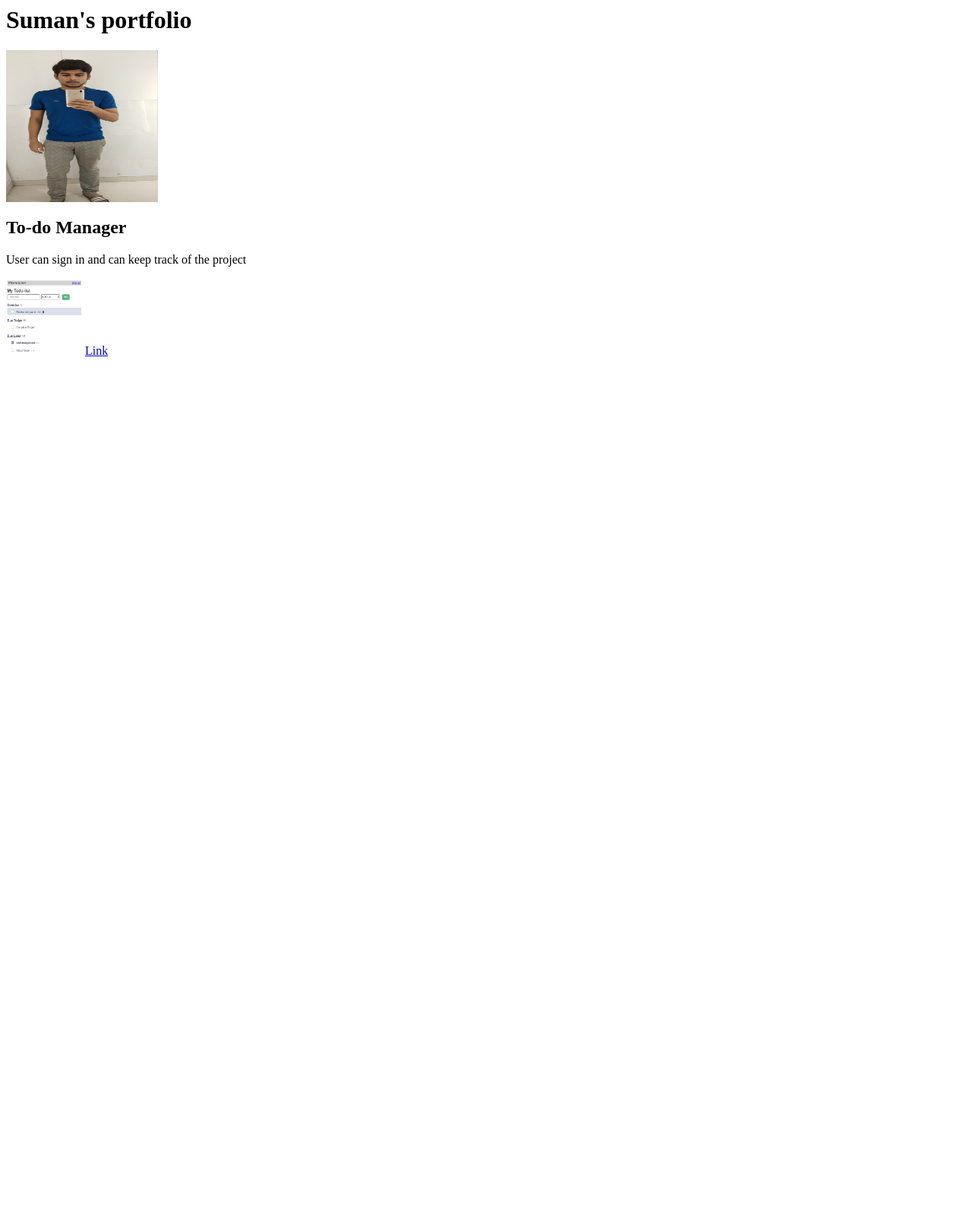
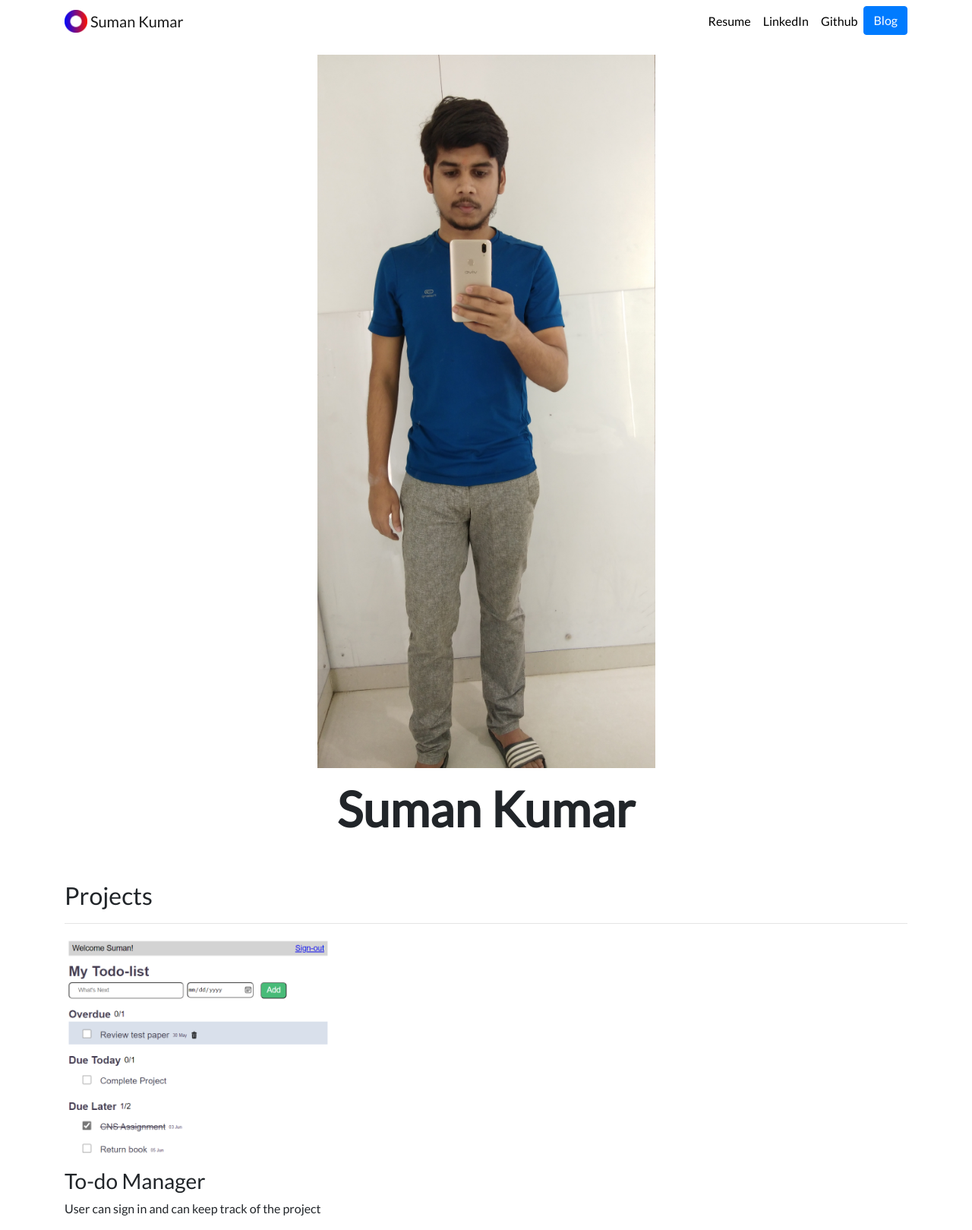
Before and after one commit to sk2237/personal_portfolio, a Django app: page / in a window 1280 px wide. Shown: the whole page at 76% size. Before the commit the page ends 469 px from the top, so only its background shows below. Run offline with Django 3.2, Linux system fonts and the light colour scheme; data comes from the database, SQL or seed files in the repository; both versions use the stored data as it was after the commit; some libraries are stand-ins or nearby versions.

Commit message:
Homepage Updated

```diff
--- a/blog/models.py
+++ b/blog/models.py
@@ -5,3 +5,6 @@ class blog_detail(models.Model):
   title = models.CharField(max_length = 200)
   description = models.TextField()
   date = models.DateField()
+
+  def __str__(self):
+    return self.title
--- a/blog/urls.py
+++ b/blog/urls.py
@@ -1,6 +1,9 @@
 from django.urls import path
 from . import views
 
+app_name = 'blog'
+
 urlpatterns = [
   path('',views.all_blogs,name='all_blogs'),
+  path('<int:blog_id>/',views.detail, name='detail'),
 ]
--- a/blog/views.py
+++ b/blog/views.py
@@ -1,6 +1,10 @@
-from django.shortcuts import render
+from django.shortcuts import render, get_object_or_404
 from .models import blog_detail
 # Create your views here.
 def all_blogs(request):
   blogs = blog_detail.objects.all()
   return render(request, 'blogs/all_blogs.html',{'blogs':blogs})
+
+def detail(request, blog_id):
+  blog = get_object_or_404(blog_detail, pk=blog_id)
+  return render(request, 'blogs/detail.html',{'blog':blog})
--- a/personal_portfolio/settings.py
+++ b/personal_portfolio/settings.py
@@ -118,8 +118,6 @@ USE_TZ = True
 
 # Static files (CSS, JavaScript, Images)
 # https://docs.djangoproject.com/en/3.2/howto/static-files/
-BASE_DIR = os.path.dirname(os.path.dirname(os.path.abspath(__file__)))
-BASE_DIR = Path(__file__).resolve().parent.parent
 STATIC_URL = '/static/'
 STATIC_ROOT = os.path.join(BASE_DIR, 'static')
 MEDIA_URL = '/media/'
--- a/portfolio/models.py
+++ b/portfolio/models.py
@@ -5,3 +5,5 @@ class Project(models.Model):
   description = models.CharField(max_length = 250)
   image = models.ImageField(upload_to = 'portfolio/images/')
   url = models.URLField(blank = True)
+  def __str__(self):
+    return self.title
--- /dev/null
+++ b/portfolio/static/portfolio/custom.css
@@ -0,0 +1,24 @@
+.navbar-nav .nav-link {
+  color: rgba(0,0,0,1) !important;
+}
+
+.navbar-nav .nav-link:hover {
+  color: rgba(0,0,0,.5) !important;
+}
+
+body {
+  font-family: 'Lato', sans-serif;
+}
+
+#blogtitle {
+  font-size: 6rem;
+}
+
+@media (min-width: 992px) {
+  #hometext {
+      font-size: 4rem;
+  }
+  #blogdetailtitle {
+      font-size: 5rem;
+  }
+}
--- /dev/null
+++ b/portfolio/templates/portfolio/base.html
@@ -0,0 +1,71 @@
+{% load static %}
+<!doctype html>
+<html lang="en">
+
+<head>
+  <!-- Required meta tags -->
+  <meta charset="utf-8">
+  <meta name="viewport" content="width=device-width, initial-scale=1, shrink-to-fit=no">
+
+  <!-- Bootstrap CSS -->
+  <link rel="stylesheet" href="https://stackpath.bootstrapcdn.com/bootstrap/4.4.1/css/bootstrap.min.css"
+    integrity="sha384-Vkoo8x4CGsO3+Hhxv8T/Q5PaXtkKtu6ug5TOeNV6gBiFeWPGFN9MuhOf23Q9Ifjh" crossorigin="anonymous">
+
+  <link rel="stylesheet" href="{% static 'portfolio/custom.css' %}">
+
+  <link href="https://fonts.googleapis.com/css?family=Lato&display=swap" rel="stylesheet">
+
+  <link rel="icon" type="image/png" href="{% static 'portfolio/Logo.png' %}">
+
+  <title>Suman Kumar</title>
+</head>
+
+<body>
+
+  <nav id="topNav" class="navbar navbar-expand-md navbar-light">
+    <div class="container">
+      <a class="navbar-brand" href="{% url 'home' %}">
+        <img src="{% static 'portfolio/Logo.png' %}" width="30" height="30" class="d-inline-block align-top"
+          alt="Suman's Logo">
+        <span>Suman Kumar</span>
+      </a>
+      <button class="navbar-toggler" type="button" data-toggle="collapse" data-target="#navbarNav"
+        aria-controls="navbarNav" aria-expanded="false" aria-label="Toggle navigation">
+        <span class="navbar-toggler-icon"></span>
+      </button>
+      <div class="collapse navbar-collapse text-center" id="navbarNav">
+        <ul class="navbar-nav ml-auto">
+          <li class="nav-item">
+            <a class="nav-link" href="{% static 'portfolio/resume.pdf' %}">Resume</a>
+          </li>
+          <li class="nav-item">
+            <a class="nav-link" href="https://www.linkedin.com/in/suman-kumar-4943501a1" target="_blank">LinkedIn</a>
+          </li>
+          <li class="nav-item">
+            <a class="nav-link" href="https://github.com/sk2237" target="_blank">Github</a>
+          </li>
+          <li>
+            <a role="button" href="{% url 'blog:all_blogs' %}" class="btn btn-primary">Blog</a>
+          </li>
+        </ul>
+      </div>
+    </div>
+  </nav>
+  <div class="container">
+    {% block content %}{% endblock %}
+  </div>
+
+  <!-- Optional JavaScript -->
+  <!-- jQuery first, then Popper.js, then Bootstrap JS -->
+  <script src="https://code.jquery.com/jquery-3.4.1.slim.min.js"
+    integrity="sha384-J6qa4849blE2+poT4WnyKhv5vZF5SrPo0iEjwBvKU7imGFAV0wwj1yYfoRSJoZ+n"
+    crossorigin="anonymous"></script>
+  <script src="https://cdn.jsdelivr.net/npm/popper.js@1.16.0/dist/umd/popper.min.js"
+    integrity="sha384-Q6E9RHvbIyZFJoft+2mJbHaEWldlvI9IOYy5n3zV9zzTtmI3UksdQRVvoxMfooAo"
+    crossorigin="anonymous"></script>
+  <script src="https://stackpath.bootstrapcdn.com/bootstrap/4.4.1/js/bootstrap.min.js"
+    integrity="sha384-wfSDF2E50Y2D1uUdj0O3uMBJnjuUD4Ih7YwaYd1iqfktj0Uod8GCExl3Og8ifwB6"
+    crossorigin="anonymous"></script>
+</body>
+
+</html>
--- a/portfolio/templates/portfolio/home.html
+++ b/portfolio/templates/portfolio/home.html
@@ -1,12 +1,38 @@
-<h1>Suman's portfolio</h1>
+{% extends 'portfolio/base.html' %}
+
 {% load static %}
-<img src="{% static '/portfolio/a.jpg' %}" height="200" width="200">
-{% for project in projects %}
-<h2>{{project.title}}</h2>
-<p>{{project.description}}</p>
-<img src={{project.image.url}} height=100 width=100>
-{% if project.url%}
-<a href="{{project.url}}">Link</a>
-{% endif %}
 
-{% endfor %}
+{% block content %}
+
+<div class="row justify-content-center my-3">
+  <div class="col-5">
+    <img src="{% static '/portfolio/a.jpg' %}" class="img-fluid">
+  </div>
+</div>
+
+<div class="row justify-content-center mb-3">
+  <div class="col-md-9 text-center">
+    <h1 id="hometext" class="font-weight-bold">Suman Kumar</h1>
+  </div>
+</div>
+<h2 class="mt-5">Projects</h2>
+<hr>
+<div class="row">
+  {% for project in projects %}
+  <div class="col-lg-4 col-md-6">
+    {% if project.url %}
+    <a href="{{ project.url }}">
+      <img src="{{ project.image.url }}" class="img-fluid mb-2">
+    </a>
+    {% else %}
+
+    <img src="{{ project.image.url }}" class="img-fluid mb-2">
+    {% endif %}
+    <h3>{{ project.title }}</h3>
+    <p>{{ project.description }}</p>
+
+  </div>
+  {% endfor %}
+</div>
+
+{% endblock %}
```
Also changed, not shown: blog/templates/blogs/all_blogs.html (+22 -5 lines), blog/templates/blogs/detail.html (added, +13 -0 lines), db.sqlite3, media/portfolio/images/to-do.png (added), portfolio/static/portfolio/Logo.png (added), 1 other file.
